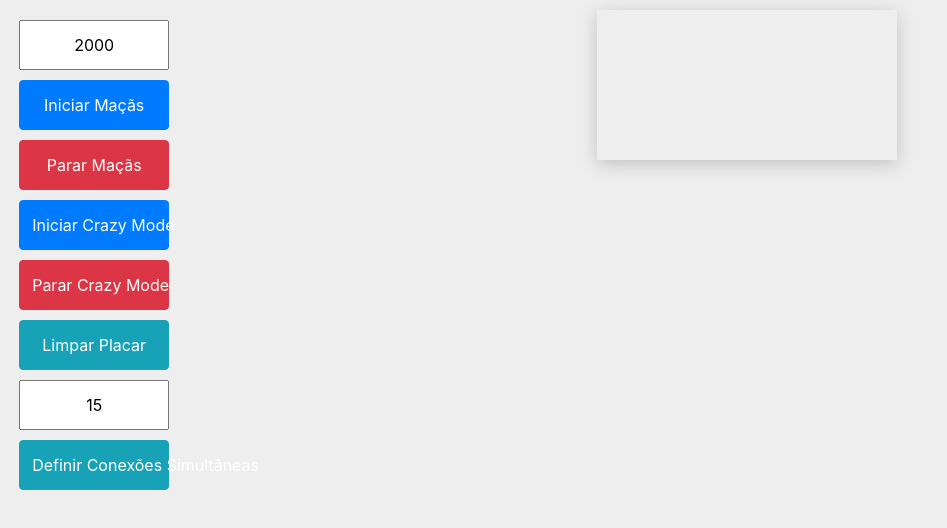
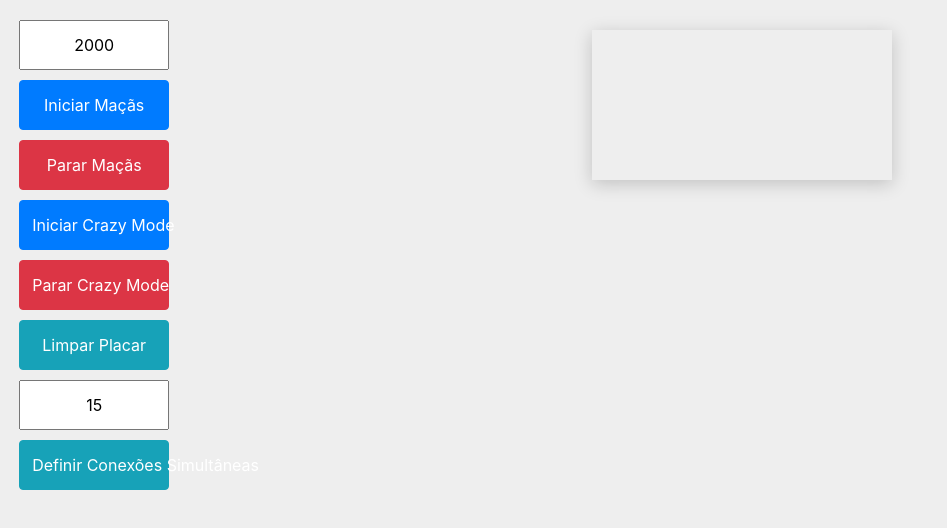
Before and after one commit to LuizCowBTF/SnakeGameJovensGenios, a website: page playground/game-admin.html in a window 1280 px wide. Shown: the whole page, without its empty margins (0-947 px from the left). Drawn offline with nearby package versions, Linux system fonts and the light colour scheme; no server answers.

Commit message:
acerto css

```diff
--- a/playground/game-admin.html
+++ b/playground/game-admin.html
@@ -24,9 +24,7 @@
                 -webkit-box-shadow: 0px 4px 17px 0px rgba(0,0,0,0.19);
                 -moz-box-shadow: 0px 4px 17px 0px rgba(0,0,0,0.19);
                 box-shadow: 0px 4px 17px 0px rgba(0,0,0,0.19);
-                margin-bottom: 20px;
-                margin-left: 10px;
-                margin-right: 10px;
+                margin: 20px 20px 20px 10px;
                 display: inline-block;
                 vertical-align: top;
             }
```
